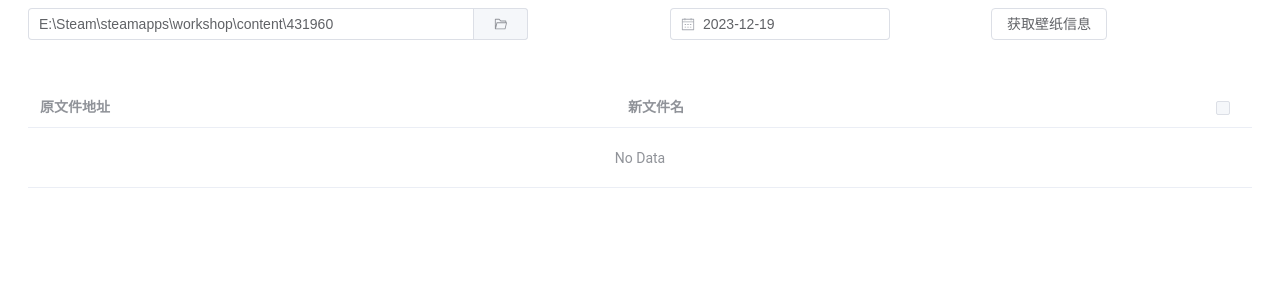
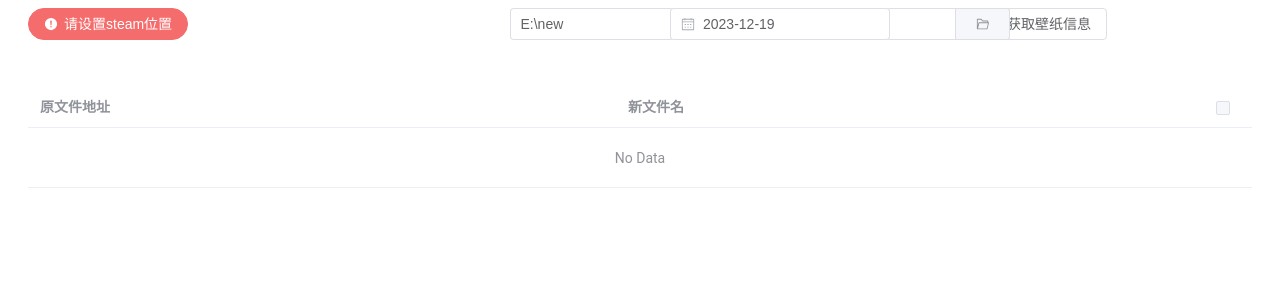
Before and after one commit to Airuxul/wallpapaer-engine-electron, a Vue app: page / in a window 1280 px wide. Shown: the top 300 px of the page. Built offline with nearby package versions, Linux system fonts and the light colour scheme.

Commit message:
新增electron-store，设置steam位置按钮以及后端部分代码

```diff
--- a/package.json
+++ b/package.json
@@ -22,6 +22,7 @@
   "dependencies": {
     "@electron-toolkit/preload": "^2.0.0",
     "@electron-toolkit/utils": "^2.0.0",
+    "electron-store": "^8.1.0",
     "electron-updater": "^6.1.1",
     "element-plus": "^2.4.4"
   },
--- a/src/common/types.ts
+++ b/src/common/types.ts
@@ -1,4 +1,5 @@
 export const MILLISECONDS_IN_DAY = 86400000
+export const WALLPAPER_ENGINE_APP_ID = 431960
 export interface WallpaperData {
   path: string
   title: string
--- a/src/main/api/wallpaperApi.ts
+++ b/src/main/api/wallpaperApi.ts
@@ -18,9 +18,6 @@ export function getWallpaperDatas(
     }
     return false
   }
-  console.log(rootPath)
-  console.log(fromDate)
-  console.log(extensions)
   const filePaths = getFilePaths(rootPath, extensionFilter, modifyTimeFilter)
   const wallpaperDatas: WallpaperData[] = []
   for (const fpath of filePaths) {
--- a/src/main/index.ts
+++ b/src/main/index.ts
@@ -7,7 +7,7 @@ import { ipcRegister } from './ipcRegister'
 function createWindow(): void {
   // Create the browser window.
   const mainWindow = new BrowserWindow({
-    width: 900,
+    width: 1200,
     height: 670,
     show: false,
     autoHideMenuBar: true,
--- a/src/preload/index.d.ts
+++ b/src/preload/index.d.ts
@@ -1,3 +1,6 @@
+export interface SteamApi {
+  setSteamLocation(): Promise<boolean>
+}
 export interface WallpaperApi {
   getWallpaperDatas(
     rootPath: string,
@@ -7,6 +10,7 @@ export interface WallpaperApi {
 }
 declare global {
   interface Window {
+    steamApi: SteamApi
     wallpaperApi: WallpaperApi
   }
 }
--- a/src/renderer/src/App.vue
+++ b/src/renderer/src/App.vue
@@ -3,9 +3,19 @@
     <el-container>
       <el-header>
         <el-row :gutter="60">
-          <el-col :span="12">
+          <el-col :span="9">
+            <el-button
+              :type="hasSteamRootSet ? 'primary' : 'danger'"
+              :icon="hasSteamRootSet ? CircleCheckFilled : WarningFilled"
+              round
+              @click="setSteamLocation"
+            >
+              {{ hasSteamRootSet ? 'steam位置已设置' : '请设置steam位置' }}
+            </el-button>
+          </el-col>
+          <el-col :span="3">
             <el-input
-              v-model="searchRootPath"
+              v-model="moveTargetPath"
               placeholder="Please Select"
               style="width: 500px"
               :readonly="true"
@@ -43,12 +53,13 @@
 
 <script setup lang="ts">
 import { ref } from 'vue'
-import { FolderOpened } from '@element-plus/icons-vue'
-import { ElTable } from 'element-plus'
+import { FolderOpened, CircleCheckFilled, WarningFilled } from '@element-plus/icons-vue'
+import { ElTable, ElMessage } from 'element-plus'
 import { MILLISECONDS_IN_DAY, WallpaperData } from '../../common/types'
 
 // search
 const searchRootPath = ref('E:\\Steam\\steamapps\\workshop\\content\\431960')
+const hasSteamRootSet = ref(false)
 const searchFromDate = ref(new Date(Date.now() - MILLISECONDS_IN_DAY))
 const searchExtensions = ref(['.json'])
 
@@ -57,7 +68,17 @@ const multipleTableRef = ref<InstanceType<typeof ElTable>>()
 const multipleSelection = ref<WallpaperData[]>([])
 const refWallpaperDatas = ref<WallpaperData[]>([])
 
+// movie
+const moveTargetPath = ref('E:\\new')
+
 // function
+async function setSteamLocation() {
+  console.log('hello ')
+
+  const result = await window.steamApi.setSteamLocation()
+  console.log(result)
+}
+
 function openDialog() {
   console.log('nihao')
 }
@@ -75,8 +96,16 @@ async function getWallpaperDatas() {
     // 不然会报clone啥的错
     JSON.parse(JSON.stringify(searchExtensions.value))
   )
+  ElMessage({
+    showClose: true,
+    message: '获取 ' + wallpaperDatas.length + ' 个壁纸信息',
+    type: 'success'
+  })
   refWallpaperDatas.value = wallpaperDatas
 }
+// function moveWallpaper() {
+
+// }
 </script>
 
 <style lang="less">
```
Also changed, not shown: src/common/ipcEvents.ts (+7 -0 lines), src/main/api/steamApi.ts (added, +25 -0 lines), src/main/ipcRegister.ts (+3 -8 lines), src/preload/index.ts (+14 -2 lines), 1 other file (tests, documents, lock files or other folders).
